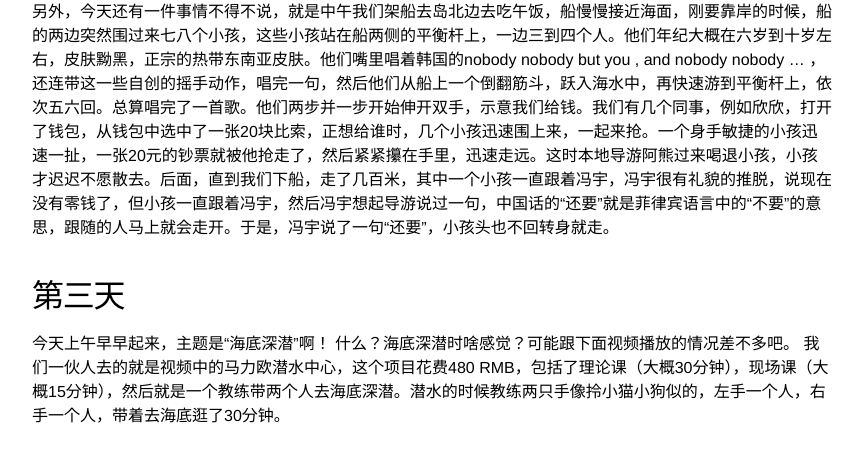
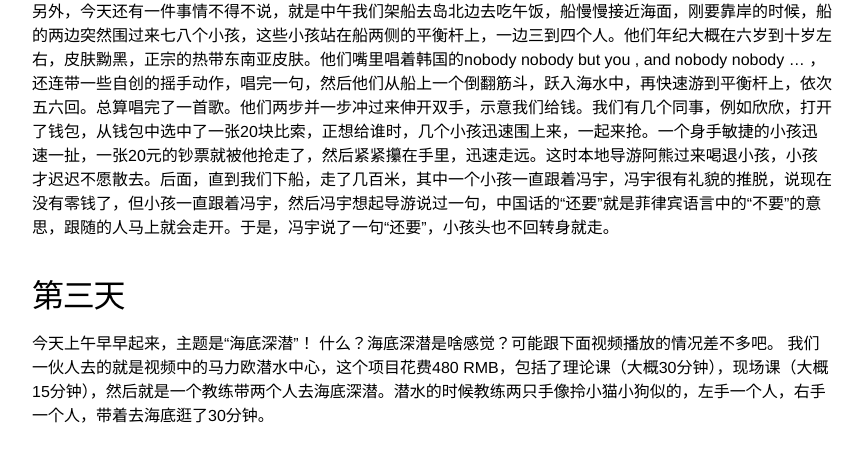
Before and after one commit to SteNicholas/openinx.github.io, a Jekyll site: the page built from _posts/2016-04-26-boracay.md, in a window 1280 px wide and 1400 px high, scrolled down 12277 px, cut to the strip 257-725 px from the top of the window. Shown: the top 462 px of the strip, without its empty margins (208-1071 px from the left). Built offline with Jekyll 4.4.1, drawn with Linux system fonts in a browser that asks for light colours; Markdown is read by kramdown in place of the engine named in the settings; comment, search, counter and statistics services are not loaded; some of the changed text lies outside the part shown.

Commit message:
Update 2016-04-26-boracay.md

```diff
--- a/_posts/2016-04-26-boracay.md
+++ b/_posts/2016-04-26-boracay.md
@@ -101,20 +101,20 @@ tags: [旅游]
 
 <img width="100%" src="http://imglf2.nosdn.127.net/img/OWlmU3RBU2wvZzVvTEhUZTIvQXBkcXBUQzFhTDNVWUd6R1BSaDQxMjBzMml3S1NJNG5DTmp3PT0.jpg?imageView&thumbnail=2000y1333&type=jpg&quality=96&stripmeta=0&type=jpg">
 
-另外，今天还有一件事情不得不说，就是中午我们架船去岛北边去吃午饭，船慢慢接近海面，刚要靠岸的时候，船的两边突然围过来七八个小孩，这些小孩站在船两侧的平衡杆上，一边三到四个人。他们年纪大概在六岁到十岁左右，皮肤黝黑，正宗的热带东南亚皮肤。他们嘴里唱着韩国的nobody nobody but you ,  and nobody nobody ... ，还连带这一些自创的摇手动作，唱完一句，然后他们从船上一个倒翻筋斗，跃入海水中，再快速游到平衡杆上，依次五六回。总算唱完了一首歌。他们两步并一步开始伸开双手，示意我们给钱。我们有几个同事，例如欣欣，打开了钱包，从钱包中选中了一张20块比索，正想给谁时，几个小孩迅速围上来，一起来抢。一个身手敏捷的小孩迅速一扯，一张20元的钞票就被他抢走了，然后紧紧攥在手里，迅速走远。这时本地导游阿熊过来喝退小孩，小孩才迟迟不愿散去。后面，直到我们下船，走了几百米，其中一个小孩一直跟着冯宇，冯宇很有礼貌的推脱，说现在没有零钱了，但小孩一直跟着冯宇，然后冯宇想起导游说过一句，中国话的“还要”就是菲律宾语言中的“不要”的意思，跟随的人马上就会走开。于是，冯宇说了一句“还要”，小孩头也不回转身就走。
+另外，今天还有一件事情不得不说，就是中午我们架船去岛北边去吃午饭，船慢慢接近海面，刚要靠岸的时候，船的两边突然围过来七八个小孩，这些小孩站在船两侧的平衡杆上，一边三到四个人。他们年纪大概在六岁到十岁左右，皮肤黝黑，正宗的热带东南亚皮肤。他们嘴里唱着韩国的nobody nobody but you ,  and nobody nobody ... ，还连带一些自创的摇手动作，唱完一句，然后他们从船上一个倒翻筋斗，跃入海水中，再快速游到平衡杆上，依次五六回。总算唱完了一首歌。他们两步并一步冲过来伸开双手，示意我们给钱。我们有几个同事，例如欣欣，打开了钱包，从钱包中选中了一张20块比索，正想给谁时，几个小孩迅速围上来，一起来抢。一个身手敏捷的小孩迅速一扯，一张20元的钞票就被他抢走了，然后紧紧攥在手里，迅速走远。这时本地导游阿熊过来喝退小孩，小孩才迟迟不愿散去。后面，直到我们下船，走了几百米，其中一个小孩一直跟着冯宇，冯宇很有礼貌的推脱，说现在没有零钱了，但小孩一直跟着冯宇，然后冯宇想起导游说过一句，中国话的“还要”就是菲律宾语言中的“不要”的意思，跟随的人马上就会走开。于是，冯宇说了一句“还要”，小孩头也不回转身就走。
 
 
 ## 第三天
 
-今天上午早早起来，主题是“海底深潜”啊！ 什么？海底深潜时啥感觉？可能跟下面视频播放的情况差不多吧。 我们一伙人去的就是视频中的马力欧潜水中心，这个项目花费480 RMB，包括了理论课（大概30分钟），现场课（大概15分钟），然后就是一个教练带两个人去海底深潜。潜水的时候教练两只手像拎小猫小狗似的，左手一个人，右手一个人，带着去海底逛了30分钟。
+今天上午早早起来，主题是“海底深潜”！ 什么？海底深潜是啥感觉？可能跟下面视频播放的情况差不多吧。 我们一伙人去的就是视频中的马力欧潜水中心，这个项目花费480 RMB，包括了理论课（大概30分钟），现场课（大概15分钟），然后就是一个教练带两个人去海底深潜。潜水的时候教练两只手像拎小猫小狗似的，左手一个人，右手一个人，带着去海底逛了30分钟。
 
 
-<iframe height=498 width=510 src="http://player.youku.com/embed/XMTU1NDI0NjgwMA==" frameborder=0 allowfullscreen></iframe>
+<iframe width="100%" src="http://player.youku.com/embed/XMTU1NDI0NjgwMA==" frameborder=0 allowfullscreen></iframe>
 
-说到潜水这件事情，首先最最基本的身体素质要是个正常人，就是呼吸没有障碍，然后耳朵没啥病，比如中耳炎这些，因为我们潜水会潜到15米左右的海底，在海底由于水压导致耳压比较大，这样耳朵会比较难受。 若论技巧的话，第一个就是面镜排水，嘴部大吸一口气，手指压着额头面镜，然后脸朝天空，用鼻子把憋气呼出，这样可以排除掉面镜中积累的水，防止水进入呼吸道。
+说到潜水这件事情，首先最最基本的要是个正常人，就是呼吸没有障碍，然后耳朵没啥病，比如中耳炎这些，因为我们潜水会潜到15米左右的海底，在海底由于水压导致耳压比较大，这样耳朵会比较难受。 若论技巧的话，第一个就是面镜排水，嘴部大吸一口气，手指压着额头面镜，然后脸朝天空，用鼻子把憋气呼出，这样可以排除掉面镜中积累的水，防止水进入呼吸道。
 第二个就是耳压平衡，耳压过大会导致耳膜疼痛，非常难受，按照教练的说法是有两种方式可以解决这个问题：1. 口中憋气然后吞口水；2.就是憋气耸鼻涕达到耳膜外扩的效果。
 
-潜水完毕之后，差不多又是下午2点半左右了。吃完中饭，就开始去长滩岛北边的DreamLand玩了。DreamLand这边主要有几个项目，一个开跑跑卡丁车上山顶，这就是我们的车队。假设在开车过程中，把卡丁车开的横冲直撞，这时候阿熊就开始上来抢你的驾驶座了。
+潜水完毕之后，差不多又是下午2点半左右了。吃完中饭，就开始去长滩岛北边的DreamLand玩了。DreamLand这边主要有几个项目，一个开跑跑卡丁车上山顶，这就是我们的车队。假设在开车过程中，如果把卡丁车开的横冲直撞，这时候阿熊就开始上来抢你的驾驶座了。
 
 <img width="100%" src="http://imglf1.nosdn.127.net/img/OWlmU3RBU2wvZzVvTEhUZTIvQXBkajVKRzVUZnVPZ0R0aUxDVkNvajFGb2d2SWkwUFRxaG13PT0.jpg?imageView&thumbnail=2000y1333&type=jpg&quality=96&stripmeta=0&type=jpg">
 
@@ -133,13 +133,13 @@ tags: [旅游]
 
 ## 第四天
 
-到了第四天，导游那边基本上没有啥好的水上项目可以推荐的了。 今天，我们基本上处于放羊状态，大家都是各玩各的。
+到了第四天，我们基本上处于放羊状态，大家都是各玩各的。
 
-整个一上午，我们每人花了150比索租了一把靠近大树下的床(2小时)，然后穿着泳裤去海里游泳，玩累了时候，就躺在床上看看沙滩上的比基尼辣妹，或者大伙一起使劲聊天。这种低成本的休闲方式，简直令人轻松愉悦。
+整个上午，我们每人花了150比索租了一把靠近大树的床(2小时)，然后穿着泳裤去海里游泳，玩累了就躺在床上看看沙滩上的比基尼辣妹，或者大伙一起使劲聊天。这种低成本的休闲方式，简直令人轻松愉悦。
 
 中饭过后，正是长滩岛太阳毒辣的时刻，这时候我们一伙6个人就全部躲进了宾馆玩扑克拖拉机。
 
-到了4点，我们一群人就又开始出门了，因为我们打算去海边玩单板船，这个项目非常便宜，300比索一个小时。但是，就是这个一个不起眼的小项目，我们一致觉得很好玩，堪称整个旅行过程中性价比最高的玩水项目。
+到了4点，我们一群人又开始出门了，因为我们打算去海上玩单板船，这个项目非常便宜，300比索一个小时。但是，就是这个一个不起眼的小项目，我们一致觉得很好玩，堪称整个旅行过程中性价比最高的玩水项目。
 
 <img width="100%" src="http://imglf0.nosdn.127.net/img/OWlmU3RBU2wvZzc2emJYcEdsK25ldkhJSnhGck8yTitNN2RHaGZFZGx2bDdRTStPR0NOZGhRPT0.jpg?imageView&thumbnail=2000y1333&type=jpg&quality=96&stripmeta=0&type=jpg">
 
@@ -170,11 +170,11 @@ tags: [旅游]
 
 * 游泳
 
-如果不会游泳，那么玩很多项目都会有点怕怕的感觉，比如浮潜、滑板船。最主要无法在大海中畅游，也是有一点淡淡的忧伤。
+如果不会游泳，那么玩很多项目都会有点怕怕的感觉，比如浮潜、滑板船。最主要是无法在大海中畅游，也是有一点淡淡的忧伤。
 
 * 100+SPF的防晒霜
 
-我在中午的时候打了2个小时左右的赤膊，然后第二天回酒店就开始皮肤发热发痒，后面几天就开始脱皮。出门务必先涂防晒霜，就算涂了防晒霜，也不要光着膀子展示自己猛男般的肌肉。
+我在中午的时候打了2个小时左右的赤膊，然后第二天回酒店就开始皮肤发热发痒，后面几天就开始脱皮。所以出门务必先涂防晒霜，然而就算涂了防晒霜，也不要光着膀子展示自己猛男般的肌肉。
 
 * 玩过啦
 
```
Also changed, not shown: other parts of _posts/2016-04-26-boracay.md (+6 -6 lines).
